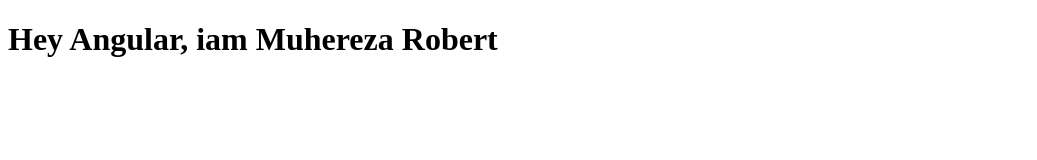
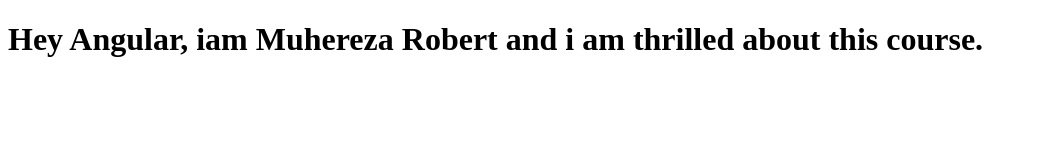
Before and after one commit to Muzho/coursera-test, a plain HTML site: page index.html in a window 1280 px wide. Shown: the whole page, without its empty margins (0-1037 px from the left). Drawn offline with Linux system fonts and the light colour scheme.

Commit message:
next version web file.

```diff
--- a/index.html
+++ b/index.html
@@ -5,6 +5,6 @@
     <title>Hello Muhereza Robert</title>
   </head>
   <body>
-    <h1>Hey Angular, iam Muhereza Robert</h1>
+    <h1>Hey Angular, iam Muhereza Robert and i am thrilled about this course.</h1>
   </body>
 </html>
```
